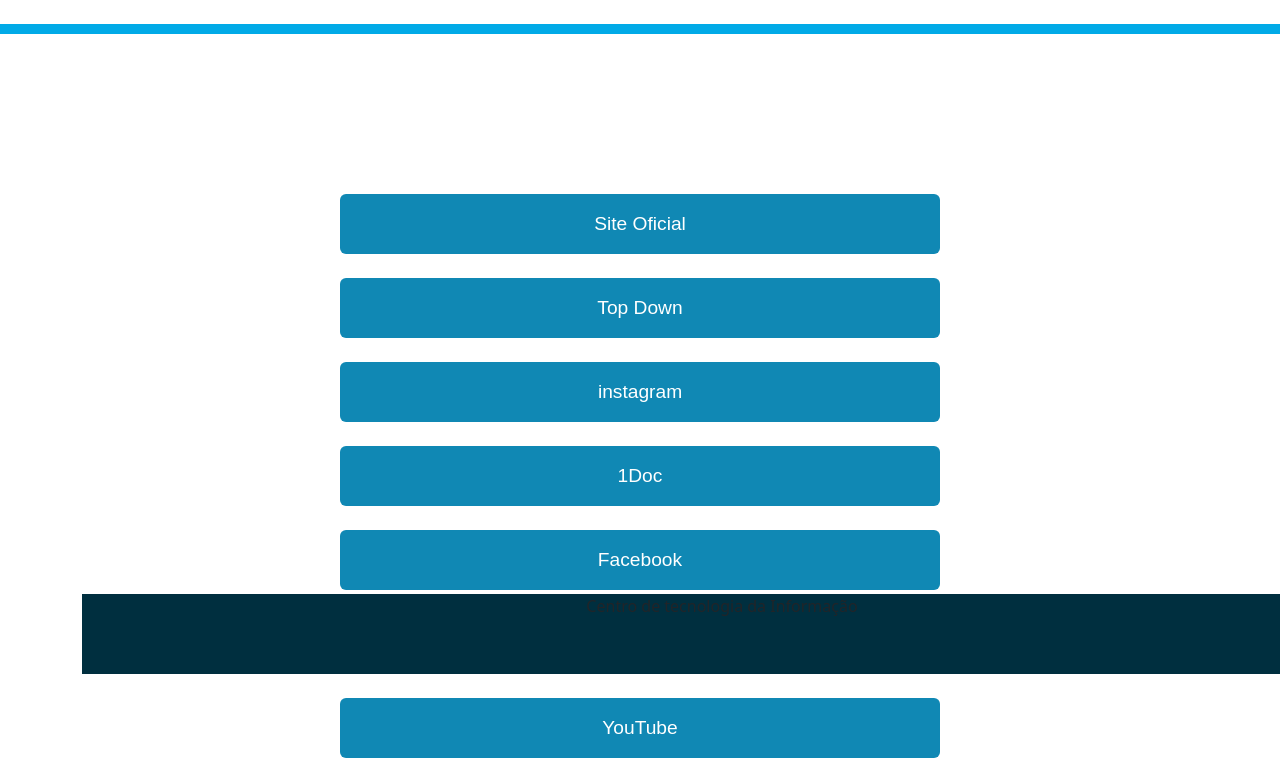
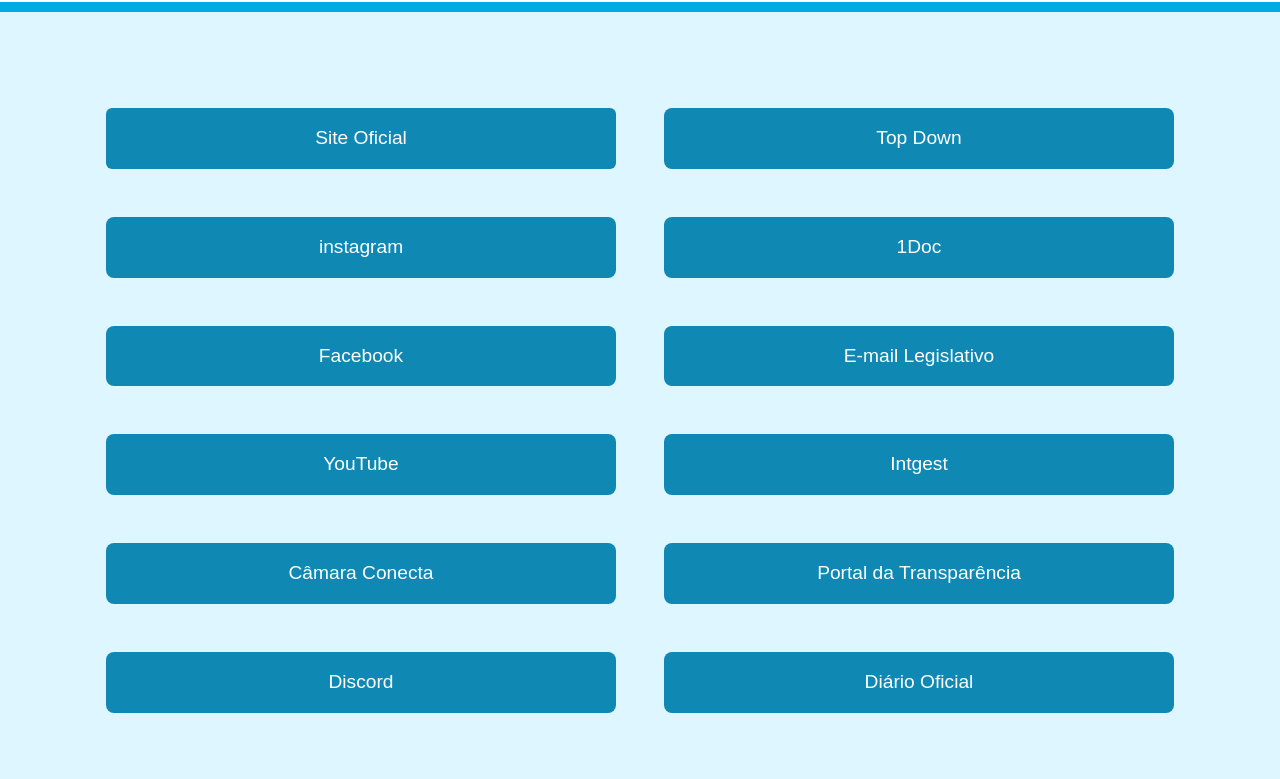
Before and after one commit to rodrigomoreiraa/Camara-Links-, a plain HTML site: page index.html in a window 1280 px wide. Shown: the part 126-905 px from the top of the page. After the commit the page ends 839 px from the top, so only its background shows below. Drawn offline with nearby package versions, Linux system fonts and the light colour scheme.

Commit message:
alteração no css

```diff
--- a/index.html
+++ b/index.html
@@ -10,31 +10,56 @@
 </head>
    <body>
     <header>
-        <img src="Fotos/logo_nova.png" alt=" ">
+        <div class="container">
+            <div class="row row-cols-sm-4 justify-content-center">
+        <img src="Fotos/logo_nova.png" alt="Logo 'Câmara Municpal de Parnamrim a casa do povo'">
+        </div>
+      </div>
     </header>
     <nav></nav>
-<div class="container">
-    <div class="d-grid d-md-flex justify-content-evenly  row row-cols-6 row-cols-md-2 mt g-4 ">
-        <button class="btn btn-primary" type="button">Site Oficial</button>
-        <button class="btn btn-primary" type="button">Top Down</button>
-        <button class="btn btn-primary" type="button">instagram</button>
-        <button class="btn btn-primary" type="button">1Doc</button>
-        <button class="btn btn-primary" type="button">Facebook</button>
-        <button class="btn btn-primary" type="button">E-mail Legislativo</button>
-        <button class="btn btn-primary" type="button">YouTube</button>
-        <button class="btn btn-primary" type="button">Intgest</button>
-        <button class="btn btn-primary" type="button">Câmara Conecta</button>
-        <button class="btn btn-primary" type="button">Portal da Transparência</button>
-        <button class="btn btn-primary" type="button">Discord</button>
-        <button class="btn btn-primary" type="button">Diário Oficial</button>
-
-
-    </div>
-
-     <footer class="footer">
-    <p>Centro de tecnologia da Informação</p>
+<div class="container text-center">
+    <div class="row row-cols-6 row-cols-lg-2 g-lg-5 mt-5 mx-auto">
+         <a href=" https://parnamirim.rn.leg.br" target="_blank">
+             <button class="btn btn-primary py-3 h-100 w-100" type="button">Site Oficial</button>
+        </a>
+        <a href="http://topdown.camaraparnamirim.rn.gov.br" target="_blank">
+             <button class="btn btn-primary py-3 btn-lg h-100 w-100" type="button">Top Down</button>
+        </a>
+        <a href= "https://www.instagram.com/camaraparnamirim/" target="_blank">
+             <button class="btn btn-primary py-3 btn-lg h-100 w-100" type="button">instagram</button>
+        </a>
+        <a href="https://cmparnamirim.1doc.com.br/b.php?pg=o/login&n=3" target="_blank">
+             <button class="btn btn-primary py-3 btn-lg h-100 w-100" type="button">1Doc</button>
+        </a>
+        <a href="https://www.facebook.com/camaramunicipaldeparnamirim/?locale=pt_BR" target="_blank">
+             <button class="btn btn-primary py-3 btn-lg h-100 w-100" type="button">Facebook</button>
+        </a>
+        <a href="https://correio.interlegis.leg.br/" target="_blank">
+             <button class="btn btn-primary py-3 btn-lg h-100 w-100" type="button">E-mail Legislativo</button>
+        </a>
+        <a href="https://www.youtube.com/@CamaraMunicipaldeParnamirim" target="_blank">
+             <button class="btn btn-primary py-3 btn-lg h-100 w-100" type="button">YouTube</button>
+        </a>
+        <a href="https://camaraparnamirim.rn.gov.br/login/" target="_blank">
+             <button class="btn btn-primary py-3 btn-lg h-100 w-100" type="button">Intgest</button>
+        </a>
+        <a href="https://abre.ai/camaraconecta" target="_blank">
+             <button class="btn btn-primary py-3 btn-lg h-100 w-100 " type="button">Câmara Conecta</button>
+        </a>
+        <a href="http://topdown.camaraparnamirim.rn.gov.br:8080/transparencia" target="_blank">
+             <button class="btn btn-primary py-3 btn-lg h-100 w-100" type="button">Portal da Transparência</button>
+        </a>
+        <a href="https://discord.gg/rVEnwVy5hz" target="_blank">
+             <button class="btn btn-primary py-3 btn-lg h-100 w-100" type="button">Discord</button>
+        </a>
+        <a href="http://diariooficial.parnamirim.rn.gov.br/" target="_blank">
+             <button class="btn btn-primary py-3 btn-lg h-100 w-100" type="button">Diário Oficial</button>
+        </a>
+       </div>
+    <footer>
 
      </footer>
-  </body>
 
-  </html>
+    </body>
+
+   </html>
--- a/style.css
+++ b/style.css
@@ -1,17 +1,8 @@
-/* *{
-    margin: 0px;
-    padding: 0px;
-    } */
-
-/* Imagem do cabeçalho */
-img {
-    display: block;
-    height:70px;
-    margin-top:  20px;
-    margin: auto;
-    }
 
 /* Cabeçalho */
+body{
+    background: #def6ff;;
+}
     header {
     padding: 40px;
     background-color:#fff;
@@ -20,14 +11,13 @@ img {
         background-color:#01AAE7;
         height: 10px;
         }
-/* #1088b4 */
-/*Interface dos botões*/
+
+
 .btn {
     font-family: Arial, Helvetica, sans-serif;
     font-size: 120%;
     background-color:#1088b4;
-    height: 60px;
-    width: 600px;
+    color: white;
     border:none;
     transition: 1s;
 
@@ -35,21 +25,4 @@ img {
 }
 .btn:hover {
 background-color:#01AAE7;
-
-
-
 }
-.container{
-    margin-top: 10em;
-}
-
-footer {
-    background-color:#002f3f;
-    text-align: center;
-    height: 80px;
-    position:fixed;
-    bottom: 0;
-    width: 100%;
-
-}
-/*Footer*/
```
